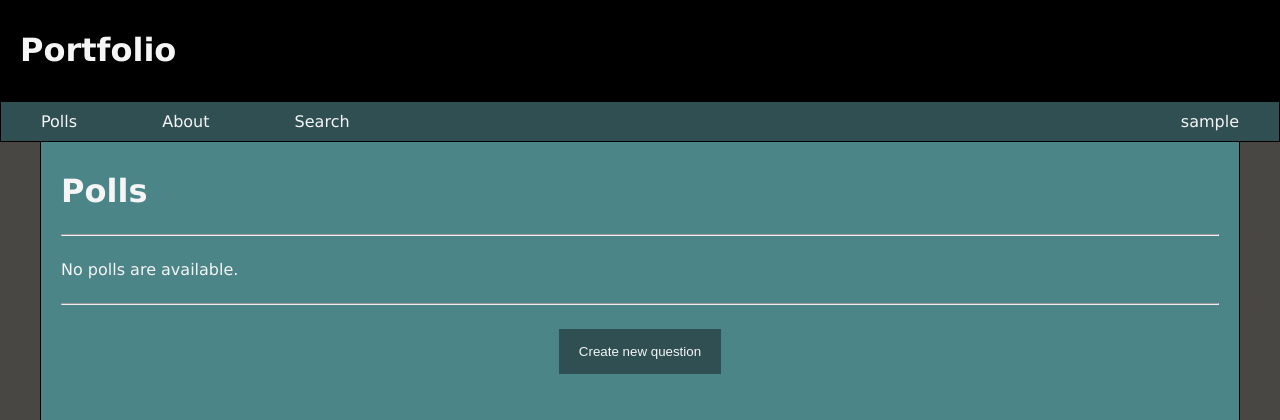
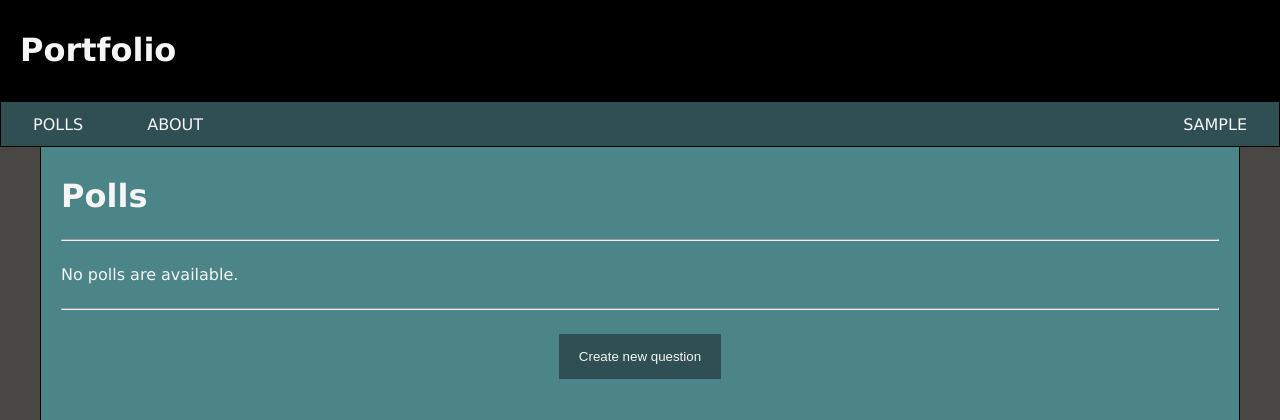
Before and after one commit to Rokudoku/Django-Strawpoll-WebApp, a Django app: page /polls/ in a window 1280 px wide. Shown: the top 420 px of the page. Run offline with Django 3.2, Linux system fonts and the light colour scheme; the visitor is signed in with stand-in values (Sample User, id 1); data that the repository does not hold is empty; some libraries are stand-ins or nearby versions.

Commit message:
Playing around with the navbar.
Changed to list to control the elements much easier. Worked around problems with white-space between inline-block elements. Worked around problems with the entire list item being a link while the dropdown has the same size.

```diff
--- a/polls/static/polls/css/style.css
+++ b/polls/static/polls/css/style.css
@@ -126,6 +126,26 @@ LAYOUT
 }
 .navbar-link:hover {
     background-color: #193a3d;
+}
+.navbar-links {
+    display: block;
+    margin: 0;
+    padding: 0;
+}
+.navbar-links li {
+    cursor: pointer;
+    /*display: inline-block;*/
+    float: left;
+    list-style: none;
+    padding: 0.8em 2em;
+    text-transform: uppercase;
+}
+.navbar-links li:hover {
+    background-color: #193a3d;
+}
+.navbar-links li a {
+    /*display: block;*/
+    /*padding: 0.8em 2em;*/
 }
 .navbar-dropdown {
     cursor: pointer;
--- a/polls/templates/polls/base.html
+++ b/polls/templates/polls/base.html
@@ -18,23 +18,26 @@
         <h1 class="header-title">Portfolio</h1>
     </div>
     <div class="navbar l-2-col">
-        <div class="l-2-col-left">
-            <a class="navbar-link" href="{% url 'polls:index' %}">Polls</a>
-            <a class="navbar-link" href="{% url 'polls:about' %}">About</a>
-            <a class="navbar-link" href="#">Search</a>
-        </div>
-        <div class="l-2-col-right">
+        <ul class="navbar-links l-2-col-left">
+{#            <li onclick="location.href='{% url 'polls:index' %}'">Polls#}
+{#            </li><li onclick="location.href='{% url 'polls:about' %}'">About#}
+{#            </li>#}
+            <a href="{% url 'polls:index' %}"><li>Polls</li></a>
+            <a href="{% url 'polls:about' %}"><li>About</li></a>
+
+        </ul>
+        <ul class="navbar-links l-2-col-right">
             {% if user.is_authenticated %}
-                <div class="navbar-dropdown">
-                    {{ user.username }}
-                    <a class="navbar-link is-hidden" href="{% url 'polls:index' %}">Polls</a>
-                    <a class="navbar-link is-hidden" href="{% url 'polls:index' %}">Polls</a>
-                    <a class="navbar-link is-hidden" href="{% url 'polls:index' %}">Polls</a>
-                </div>
+                <ul class="navbar-links">
+                    <li>{{ user.username }}</li>
+{#                    <li><a class="is-hidden" href="{% url 'polls:index' %}">Polls</a></li>#}
+{#                    <li><a class="is-hidden" href="{% url 'polls:index' %}">Polls</a></li>#}
+{#                    <li><a class="is-hidden" href="{% url 'polls:index' %}">Polls</a></li>#}
+                </ul>
             {% else %}
                 <a class="navbar-link" href="#">Sign in</a>
             {% endif %}
-        </div>
+        </ul>
     </div>
     <div class="main-content">
         {% block content %}{% endblock %}
```
